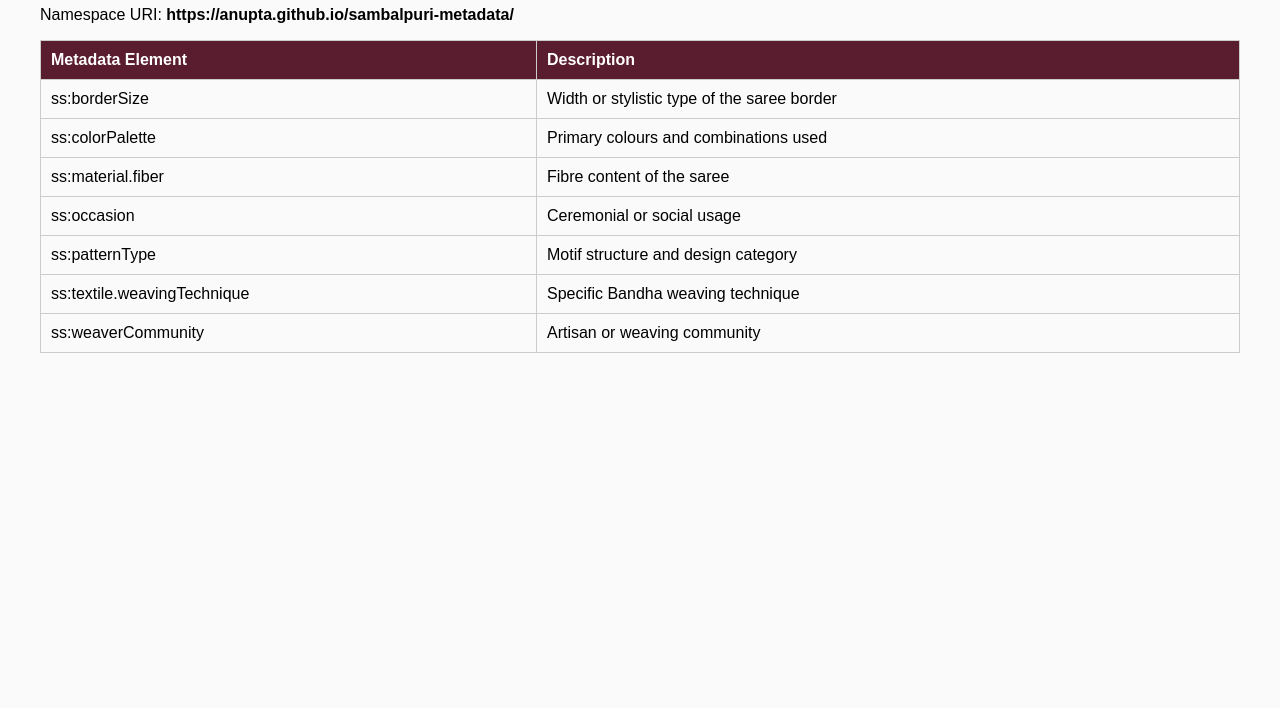
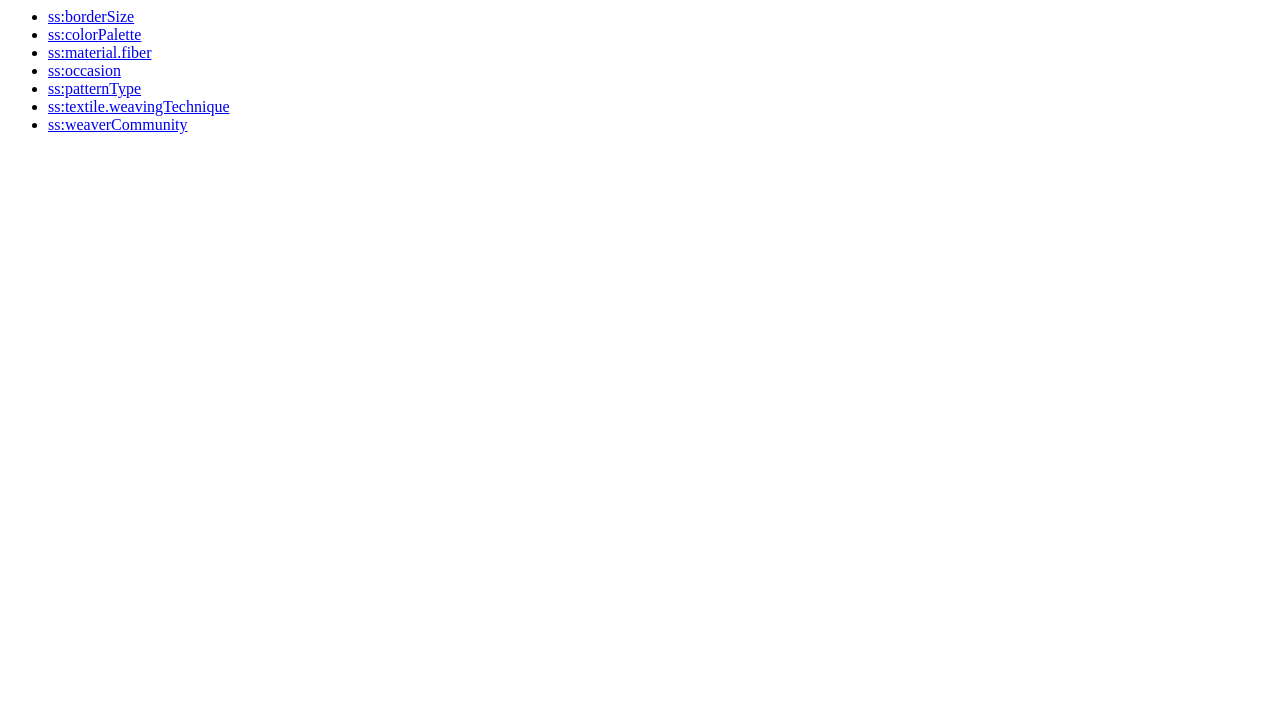
Before and after one commit to anupta/sambalpuri-metadata, a plain HTML site: page index.html in a window 1280 px wide. Shown: the part 92-800 px from the top of the page. Drawn offline with Linux system fonts and the light colour scheme.

Commit message:
Enhance index.html with metadata element links
Added links to metadata elements in the HTML document.

```diff
--- a/index.html
+++ b/index.html
@@ -1,61 +1,15 @@
-<!DOCTYPE html>
-<html>
-<head>
-<meta charset="UTF-8">
-<title>Sambalpuri Saree Metadata Namespace</title>
-<link rel="stylesheet" href="style.css">
-</head>
+<h1>Sambalpuri Saree Metadata Namespace</h1>
 
-<body>
-
-<h1>Sambalpuri Saree Metadata Schema (SS)</h1>
-
-<p>Namespace URI:
-<strong>https://anupta.github.io/sambalpuri-metadata/</strong>
+<p><strong>Namespace URI:</strong>
+https://anupta.github.io/sambalpuri-metadata/
 </p>
 
-<table>
-<tr>
-<th>Metadata Element</th>
-<th>Description</th>
-</tr>
-
-<tr>
-<td>ss:borderSize</td>
-<td>Width or stylistic type of the saree border</td>
-</tr>
-
-<tr>
-<td>ss:colorPalette</td>
-<td>Primary colours and combinations used</td>
-</tr>
-
-<tr>
-<td>ss:material.fiber</td>
-<td>Fibre content of the saree</td>
-</tr>
-
-<tr>
-<td>ss:occasion</td>
-<td>Ceremonial or social usage</td>
-</tr>
-
-<tr>
-<td>ss:patternType</td>
-<td>Motif structure and design category</td>
-</tr>
-
-<tr>
-<td>ss:textile.weavingTechnique</td>
-<td>Specific Bandha weaving technique</td>
-</tr>
-
-<tr>
-<td>ss:weaverCommunity</td>
-<td>Artisan or weaving community</td>
-</tr>
-
-</table>
-
-</body>
-</html>
+<ul>
+<li><a href="elements/borderSize.html">ss:borderSize</a></li>
+<li><a href="elements/colorPalette.html">ss:colorPalette</a></li>
+<li><a href="elements/materialFiber.html">ss:material.fiber</a></li>
+<li><a href="elements/occasion.html">ss:occasion</a></li>
+<li><a href="elements/patternType.html">ss:patternType</a></li>
+<li><a href="elements/weavingTechnique.html">ss:textile.weavingTechnique</a></li>
+<li><a href="elements/weaverCommunity.html">ss:weaverCommunity</a></li>
+</ul>
```
